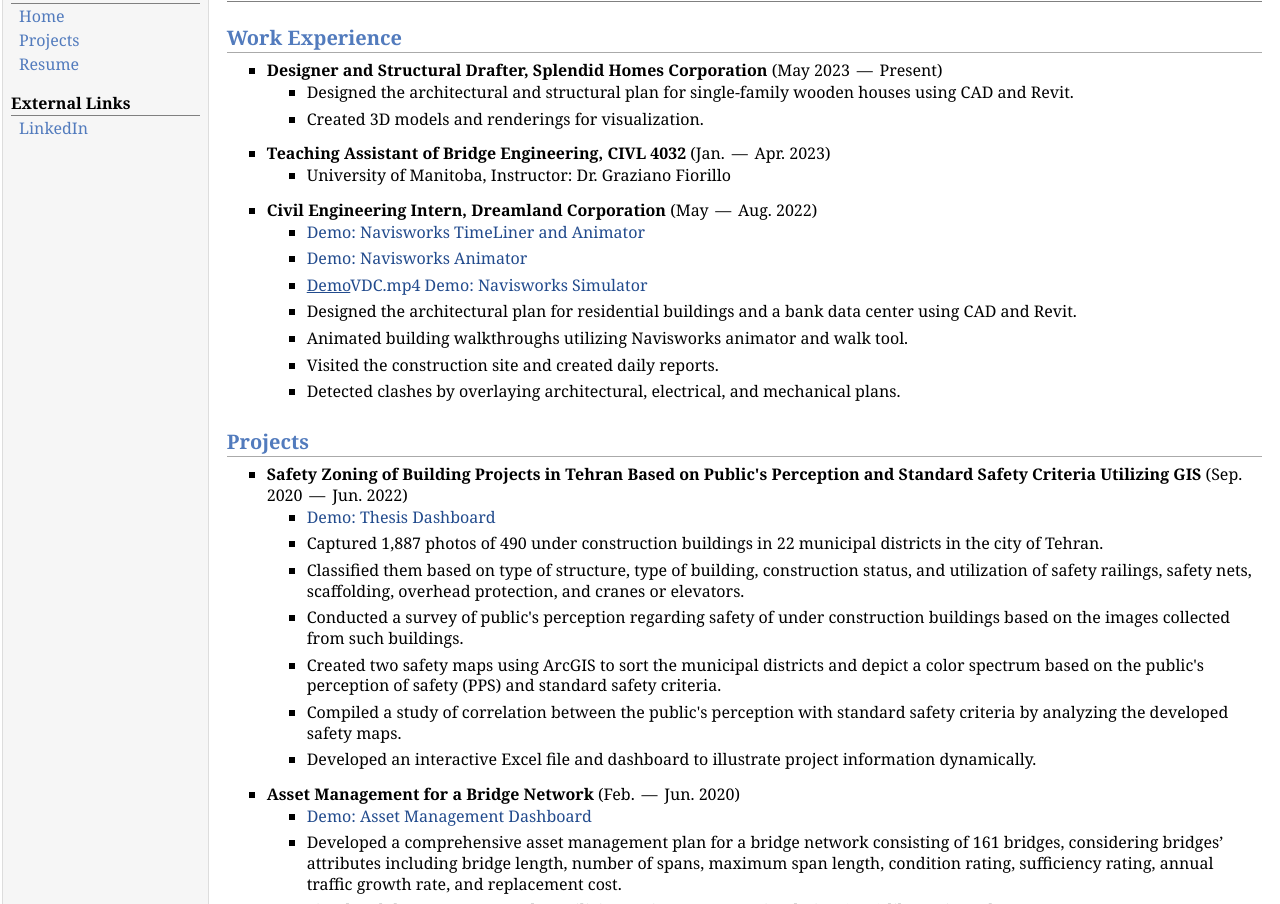
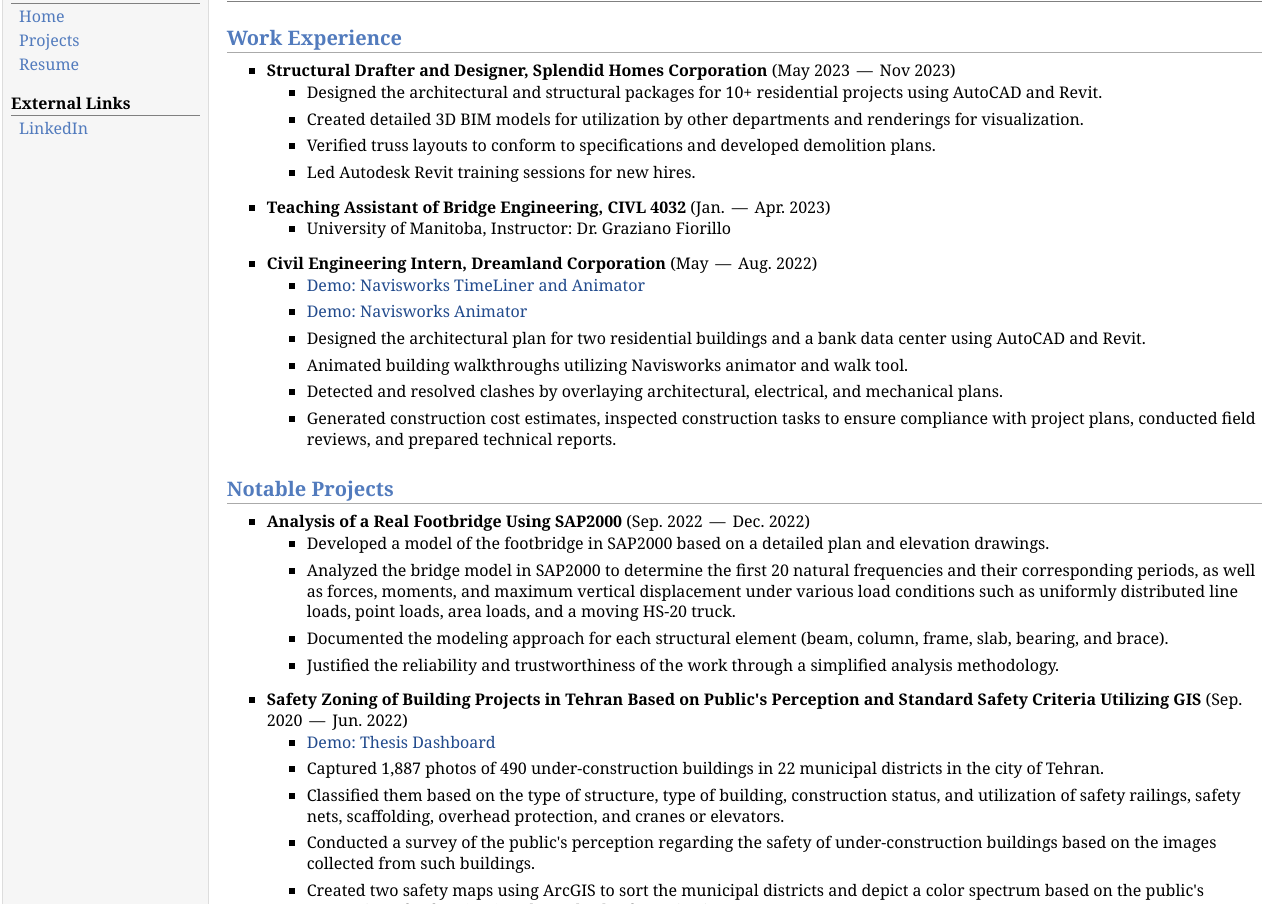
Before and after one commit to rezashahsavani/rezashahsavani.github.io, a plain HTML site: page projects.html in a window 1280 px wide. Shown: the part 48-952 px from the top of the page. Drawn offline with Linux system fonts and the light colour scheme.

Commit message:
Add files via upload

```diff
--- a/projects.html
+++ b/projects.html
@@ -16,7 +16,7 @@
 <div class="menu-item"><a href="projects.html">Projects</a></div>
 <div class="menu-item"><a href="./resume.pdf" target="blank">Resume</a></div>
 <div class="menu-category">External Links</div>
-<div class="menu-item"><a href="https://ir.linkedin.com/in/rezanazarshahsavani">LinkedIn</a></div>
+<div class="menu-item"><a href="https://www.linkedin.com/in/rezanazarshahsavani/">LinkedIn</a></div>
 </td>
 <td id="layout-content">
 <div id="toptitle">
@@ -24,11 +24,15 @@
 </div>
 <h2>Work Experience</h2>
 <ul>
-<li><p><b>Designer and Structural Drafter, Splendid Homes Corporation</b> (May 2023 &#8201;&mdash;&#8201; Present)<br /></p>
+<li><p><b>Structural Drafter and Designer, Splendid Homes Corporation</b> (May 2023 &#8201;&mdash;&#8201; Nov 2023)<br /></p>
 <ul>
-<li><p>Designed the architectural and structural plan for single-family wooden houses using CAD and Revit.</p>
+<li><p>Designed the architectural and structural packages for 10+ residential projects using AutoCAD and Revit.</p>
 </li>
-<li><p>Created 3D models and renderings for visualization.</p>
+<li><p>Created detailed 3D BIM models for utilization by other departments and renderings for visualization.</p>
+</li>
+<li><p>Verified truss layouts to conform to specifications and developed demolition plans.</p>
+</li>
+<li><p>Led Autodesk Revit training sessions for new hires.</p>
 </li>
 </ul>
 
@@ -50,35 +54,48 @@
 </li>
 <li><p><a href="videos/Navisworks_Animator_Demo_VDC.mp4" target=&ldquo;blank&rdquo;>Demo: Navisworks Animator</a></p>
 </li>
-<li><p><a href="videos/Navisworks_Simulator" target=&ldquo;blank&rdquo;><u>Demo</u>VDC.mp4 Demo: Navisworks Simulator</a></p>
+<li><p>Designed the architectural plan for two residential buildings and a bank data center using AutoCAD and Revit.</p>
 </li>
-<li><p>Designed the architectural plan for residential buildings and a bank data center using CAD and Revit.</p>
+<li><p>Animated building walkthroughs utilizing Navisworks animator and walk tool.</p>
 </li>
-<li><p>Animated building walkthroughs utilizing Navisworks animator and walk tool. </p>
+<li><p>Detected and resolved clashes by overlaying architectural, electrical, and mechanical plans.</p>
 </li>
-<li><p>Visited the construction site and created daily reports.</p>
-</li>
-<li><p>Detected clashes by overlaying architectural, electrical, and mechanical plans.</p>
+<li><p>Generated construction cost estimates, inspected construction tasks to ensure compliance with project plans, conducted field reviews, and prepared technical reports.</p>
 </li>
 </ul>
 
 </li>
 </ul>
-<h2>Projects</h2>
+<h2>Notable Projects</h2>
+<ul>
+<li><p><b>Analysis of a Real Footbridge Using SAP2000</b> (Sep. 2022 &#8201;&mdash;&#8201; Dec. 2022)<br /></p>
+<ul>
+<li><p>Developed a model of the footbridge in SAP2000 based on a detailed plan and elevation drawings.</p>
+</li>
+<li><p>Analyzed the bridge model in SAP2000 to determine the first 20 natural frequencies and their corresponding periods, as well as forces, moments, and maximum vertical displacement under various load conditions such as uniformly distributed line loads, point loads, area loads, and a moving HS-20 truck.</p>
+</li>
+<li><p>Documented the modeling approach for each structural element (beam, column, frame, slab, bearing, and brace).</p>
+</li>
+<li><p>Justified the reliability and trustworthiness of the work through a simplified analysis methodology.</p>
+</li>
+</ul>
+
+</li>
+</ul>
 <ul>
 <li><p><b>Safety Zoning of Building Projects in Tehran Based on Public's Perception and Standard Safety Criteria Utilizing GIS</b> (Sep. 2020 &#8201;&mdash;&#8201; Jun. 2022)<br /></p>
 <ul>
 <li><p><a href="videos/Thesis_Dashboard.mp4" target=&ldquo;blank&rdquo;>Demo: Thesis Dashboard</a></p>
 </li>
-<li><p>Captured 1,887 photos of 490 under construction buildings in 22 municipal districts in the city of Tehran.</p>
+<li><p>Captured 1,887 photos of 490 under-construction buildings in 22 municipal districts in the city of Tehran.</p>
 </li>
-<li><p>Classified them based on type of structure, type of building, construction status, and utilization of safety railings, safety nets, scaffolding, overhead protection, and cranes or elevators.</p>
+<li><p>Classified them based on the type of structure, type of building, construction status, and utilization of safety railings, safety nets, scaffolding, overhead protection, and cranes or elevators.</p>
 </li>
-<li><p>Conducted a survey of public's perception regarding safety of under construction buildings based on the images collected from such buildings.</p>
+<li><p>Conducted a survey of the public's perception regarding the safety of under-construction buildings based on the images collected from such buildings.</p>
 </li>
 <li><p>Created two safety maps using ArcGIS to sort the municipal districts and depict a color spectrum based on the public's perception of safety (PPS) and standard safety criteria.</p>
 </li>
-<li><p>Compiled a study of correlation between the public's perception with standard safety criteria by analyzing the developed safety maps.</p>
+<li><p>Compiled a correlation study between the public's perception with standard safety criteria using SPSS.</p>
 </li>
 <li><p>Developed an interactive Excel file and dashboard to illustrate project information dynamically.</p>
 </li>
@@ -91,11 +108,11 @@
 <ul>
 <li><p><a href="videos/Asset_Management_Dashboard.mp4" target=&ldquo;blank&rdquo;>Demo: Asset Management Dashboard</a> </p>
 </li>
-<li><p>Developed a comprehensive  asset management plan for a bridge network consisting of 161 bridges, considering bridges&rsquo; attributes including bridge length, number of spans, maximum span length, condition rating, sufficiency rating, annual traffic growth rate, and replacement cost. </p>
+<li><p>Developed a comprehensive asset management plan for a bridge network consisting of 161 bridges, considering bridges&rsquo; attributes, including bridge length, number of spans, maximum span length, condition rating, sufficiency rating, annual traffic growth rate, and replacement cost. </p>
 </li>
 <li><p>Simulated the management plan utilizing a Discrete-Event Simulation (DES) library in Python.</p>
 </li>
-<li><p>Conducted experiments and developed solutions for (i) Prioritizing bridges based on Annual Average Daily Traffic (AADT) and condition rate, (ii) Analyzing the condition of bridges based on the annual deterioration  rate, (iii) Budget allocation and optimization considering annual fixed-budget allocation or allocating a large capital in the beginning with a lower annual budget allocation.</p>
+<li><p>Conducted experiments and developed solutions for (i) Prioritizing bridges based on Annual Average Daily Traffic (AADT) and condition rate, (ii) Analyzing the condition of bridges based on the annual deterioration rate, (iii) Budget allocation and optimization considering annual fixed-budget allocation or allocating a large capital in the beginning with a lower annual budget allocation.</p>
 </li>
 <li><p>Performed preventive maintenance, rehabilitation, and reconstruction investment analysis</p>
 </li>
@@ -103,7 +120,7 @@
 </li>
 <li><p>Derived the state of the asset inventory (quantity and condition).</p>
 </li>
-<li><p>Developed a comprehensive study of the analysis methodology including data analysis, development of maintenance alternatives, Life Cycle Cost Analysis(LCCA), development of  performance indicators, decision making and prioritization logic, and annual investment plan per  asset.</p>
+<li><p>Conducted a study of the analysis methodology, including data analysis, development of maintenance alternatives and performance indicators, Life Cycle Cost Analysis (LCCA), and annual investment plan per asset.</p>
 </li>
 </ul>
 
@@ -126,9 +143,9 @@
 <ul>
 <li><p><b>Analysis and Design of a Sanitary Sewer Tunnel for The City of Edmonton </b> (Sep. 2019 &#8201;&mdash;&#8201; Feb. 2020)<br /> </p>
 <ul>
-<li><p>Simulated the excavation process of a Tunnel Boring Machine (TBM) utilizing a DES library in Python.</p>
+<li><p>Simulated the process of a Tunnel Boring Machine (TBM) excavating a sanitary sewer tunnel utilizing a DES library in Python.</p>
 </li>
-<li><p>Developed a plan in which a crane loads and installs liners, liners perform lining with precast-concrete, crane unloads liners and spoil, and a train carries the spoil to an offsite location.</p>
+<li><p>Created a plan in which a crane loads and installs liners, liners perform lining with precast-concrete, crane unloads liners and spoil, and a train carries the spoil to an offsite location.</p>
 </li>
 </ul>
 
@@ -137,7 +154,7 @@
 <ul>
 <li><p><b>Survey of Simulation-based Methodologies for Assessing Safety in Construction</b> (Feb. &#8201;&mdash;&#8201; Jun. 2020)<br /> </p>
 <ul>
-<li><p>Conducted a comprehensive literature review of over 30 recent publications on safety assessment methods taking advantage of simulation-based analysis.</p>
+<li><p>Conducted a comprehensive literature review of over 30 recent publications on safety assessment methods, taking advantage of simulation-based analysis.</p>
 </li>
 </ul>
 
@@ -145,7 +162,7 @@
 </ul>
 <h2>Publications</h2>
 <ul>
-<li><p><b>Assessing Building Projects Based on Public's Perception of Safety and Safety Rules Utilizing GIS</b></p>
+<li><p><b>Assessing Building Projects Based on the Public's Perception of Safety and Safety Rules Utilizing GIS</b></p>
 <ul>
 <li><p>To be submitted.</p>
 </li>
@@ -155,18 +172,18 @@
 </ul>
 <h2>Technical Skills</h2>
 <ul>
-<li><p>Modeling and Analysis: Revit, AutoCad, Navisworks, MS Project, ETABS, SAP2000, Bluebeam, ArcGIS Pro, SPSS, Simphony</p>
+<li><p>Modeling and Analysis: Revit, AutoCAD, Navisworks, MS Project, SAP2000, ETABS, SAFE, Bluebeam, ArcGIS Pro, SPSS, Simphony, BIM 360, Bluebeam, ArcGIS Pro, Office Suite (Excel, Word, and PowerPoint)</p>
 </li>
 <li><p>Programming Languages:  Python, MATLAB, Dynamo, Fortran</p>
 </li>
 <li><p>Graphic Design: Power BI, Prezi, Adobe Photoshop, Adobe Premiere</p>
 </li>
-<li><p>Other Activities: Professional Photographer and Video Creator, Keyboardist, , Assisting others with engineering related courses (Mathematics, Calculus, Algebra and Physics)</p>
+<li><p>Other Activities: Professional Photographer and Video Creator, Keyboardist, Private Tutor in Mathematics, Calculus, Algebra, and Physics</p>
 </li>
 </ul>
 <div id="footer">
 <div id="footer-text">
-Page generated 2023-09-17 08:34:50 CDT, by <a href="https://github.com/wsshin/jemdoc_mathjax" target="blank">jemdoc+MathJax</a>.
+Page generated 2024-05-07 08:17:08 CDT, by <a href="https://github.com/wsshin/jemdoc_mathjax" target="blank">jemdoc+MathJax</a>.
 </div>
 </div>
 </td>
```
Also changed, not shown: index.html (+16 -4 lines), 1 other file.
